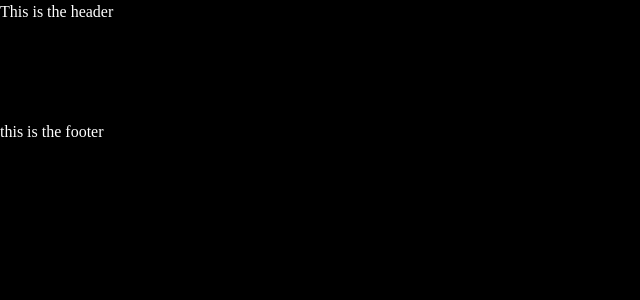
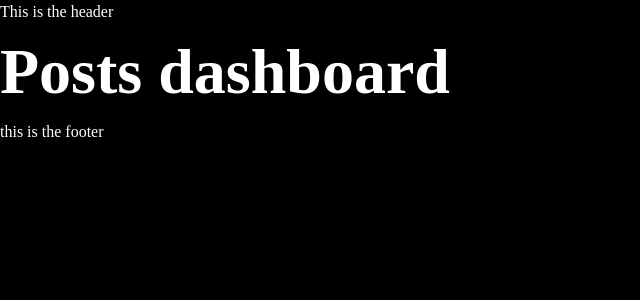
Before and after one commit to DarrellRoberts/e-mission-challenge, a Nuxt app: page /posts in a window 1280 px wide. Shown: the top 300 px of the page, without its empty margins (0-640 px from the left). Built offline with nearby package versions, Linux system fonts and the light colour scheme; a web font is replaced by a local one.

Commit message:
0001: fetch composable created & successful

```diff
--- a/src/components/blog/Posts.vue
+++ b/src/components/blog/Posts.vue
@@ -1,5 +1,13 @@
+<script lang="ts" setup>
+import { usePostsStore } from "@/store/posts";
+
+const store = usePostsStore();
+const loading = ref(store.loading);
+</script>
+
 <template>
-  <v-col>
+  <h2 v-if="store.loading">Loading...</h2>
+  <v-col v-else>
     <v-card
       subtitle="here is the sub blog title"
       text="here are the blog text"
--- /dev/null
+++ b/src/composables/useFetch.ts
@@ -0,0 +1,23 @@
+import { ref, type Ref, onMounted } from "vue";
+
+export const useFetch = <T>(url: string) => {
+  const fetchedData: Ref<T | null> = ref(null);
+  const loading: Ref<boolean> = ref(true);
+  const error: Ref<Error | null | unknown> = ref(null);
+
+  const getData = async (): Promise<void> => {
+    try {
+      const response = await fetch(url);
+      const data = await response.json();
+      fetchedData.value = data;
+      loading.value = false;
+    } catch (err) {
+      error.value = err;
+      loading.value = false;
+    }
+  };
+
+  onMounted(() => getData());
+
+  return { fetchedData, loading, error };
+};
--- /dev/null
+++ b/src/pages/posts/index.vue
@@ -0,0 +1,12 @@
+<script lang="ts" setup>
+import Hero from "@/components/misc/Hero.vue";
+import { useHeadingStore } from "@/store/heading";
+
+const store = useHeadingStore();
+
+store.changeHeading("Posts dashboard");
+</script>
+
+<template>
+  <Hero :heading="store.heading" />
+</template>
--- /dev/null
+++ b/src/store/posts.ts
@@ -0,0 +1,15 @@
+import { ref, type Ref } from "vue";
+import { defineStore } from "pinia";
+import { useFetch } from "../composables/useFetch";
+
+export const usePostsStore = defineStore("posts", () => {
+  const posts: Ref<any | null> = ref(null);
+
+  const { fetchedData, loading } = useFetch("https://jsonfakery.com/blogs");
+
+  watch(fetchedData, () => {
+    posts.value = fetchedData.value;
+  });
+
+  return { posts, loading };
+});
```
